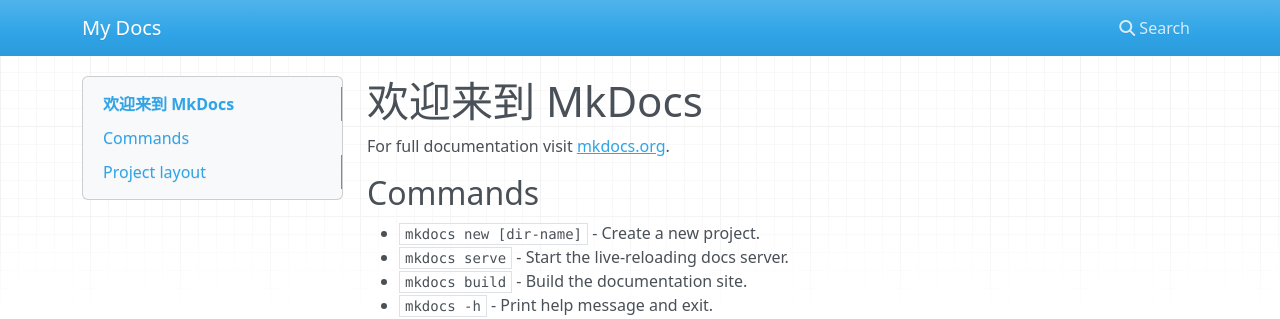
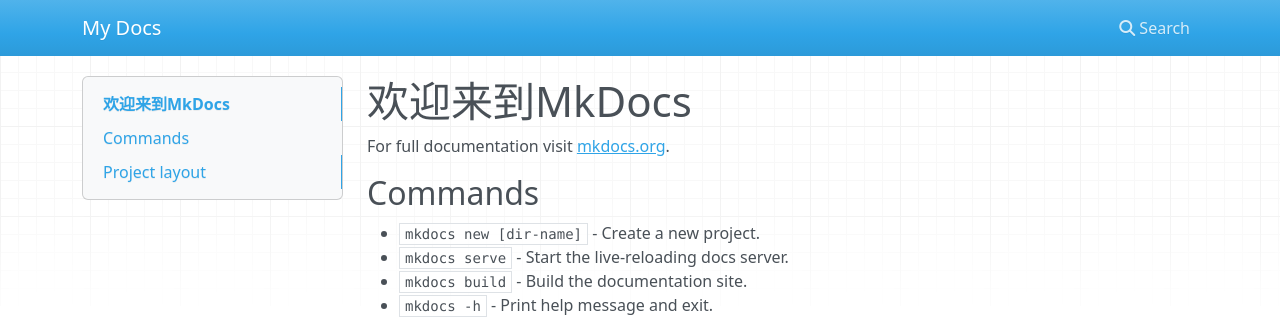
Before and after one commit to netsusyou-makotsu/netsusyou-makotsu.github.com, an MkDocs documentation site: the page built from docs/index.md, in a window 1280 px wide. Shown: the top 319 px of the page. Built offline with MkDocs 1.6.1, drawn with Linux system fonts in a browser that asks for light colours; nearby versions of some CDN libraries.

Commit message:
Add files via upload

```diff
--- a/docs/index.md
+++ b/docs/index.md
@@ -1,4 +1,4 @@
-# 欢迎来到 MkDocs
+# 欢迎来到MkDocs
 
 For full documentation visit [mkdocs.org](https://www.mkdocs.org).
 
```
